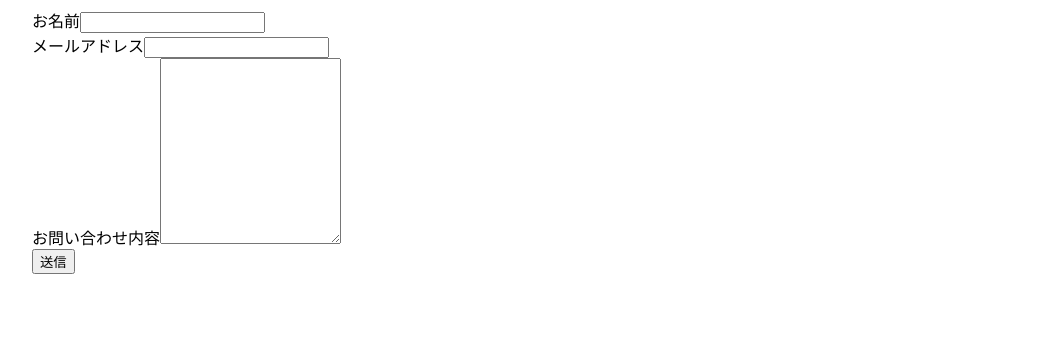
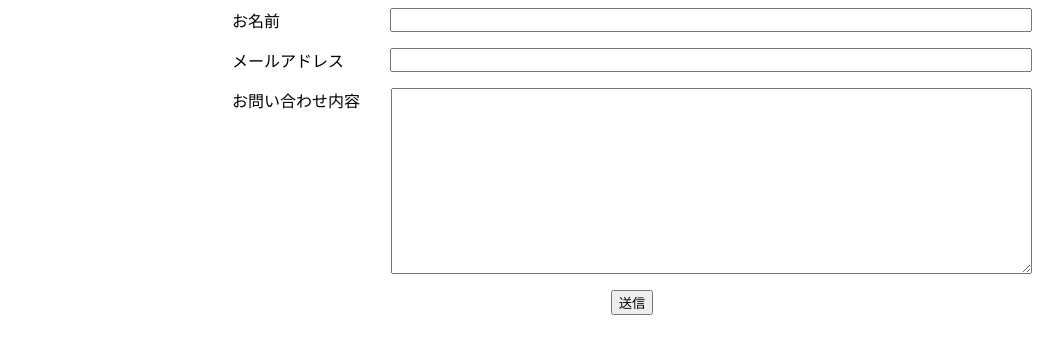
Before and after one commit to MikiyaYamaguchi/netlify_contact, a Nuxt app: page / in a window 1280 px wide. Shown: the top 354 px of the page, without its empty margins (8-1071 px from the left). Built offline with nearby package versions, Linux system fonts and the light colour scheme.

Commit message:
フォームのスタイル調整

```diff
--- a/pages/index.vue
+++ b/pages/index.vue
@@ -49,7 +49,21 @@ export default {
 
 <style scoped>
 .container {
-  max-width: 1200px;
+  max-width: 800px;
   margin: 0 auto;
 }
+.contact_form .contact_item {
+  display: flex;
+  margin-bottom: 2%;
+}
+.contact_form .contact_item label {
+  width: 20%;
+}
+.contact_form .contact_item input,
+.contact_form .contact_item textarea {
+  width: 80%;
+}
+.contact_form .contact_submit {
+  text-align: center;
+}
 </style>
```
Also changed, not shown: 3 other files (tests, documents, lock files or other folders).
